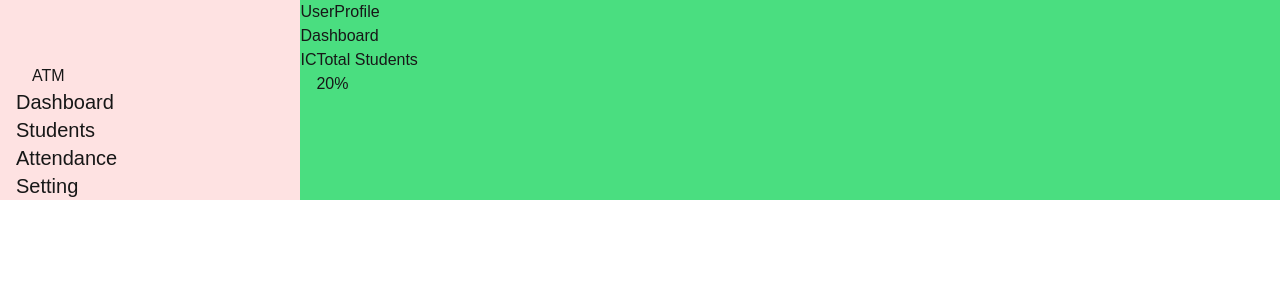
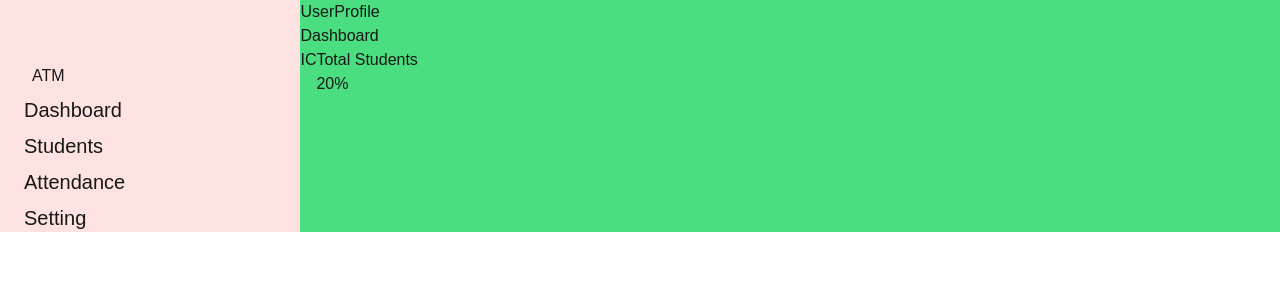
Before and after one commit to kumail-ahmad/Attendance, a Next.js app: page / in a window 1280 px wide. Shown: the top 300 px of the page. Built offline with nearby package versions, Linux system fonts and the light colour scheme.

Commit message:
added styles

```diff
--- a/app/page.js
+++ b/app/page.js
@@ -5,11 +5,11 @@ export default function Home() {
         <div className=" bg-red-100 w-[50vh]">
           <div className="content">
             <h1 className="logo mt-16 ml-8">ATM</h1>
-            <ul className="ml-4 text-xl">
-              <li>Dashboard</li>
-              <li>Students</li>
-              <li>Attendance</li>
-              <li>Setting</li>
+            <ul className="ml-4 text-xl ">
+              <li className="mt-2 ml-2  ">Dashboard</li>
+              <li className="mt-2 ml-2  ">Students</li>
+              <li className="mt-2 ml-2  ">Attendance</li>
+              <li className="mt-2 ml-2  ">Setting</li>
             </ul>
           </div>
         </div>
```
